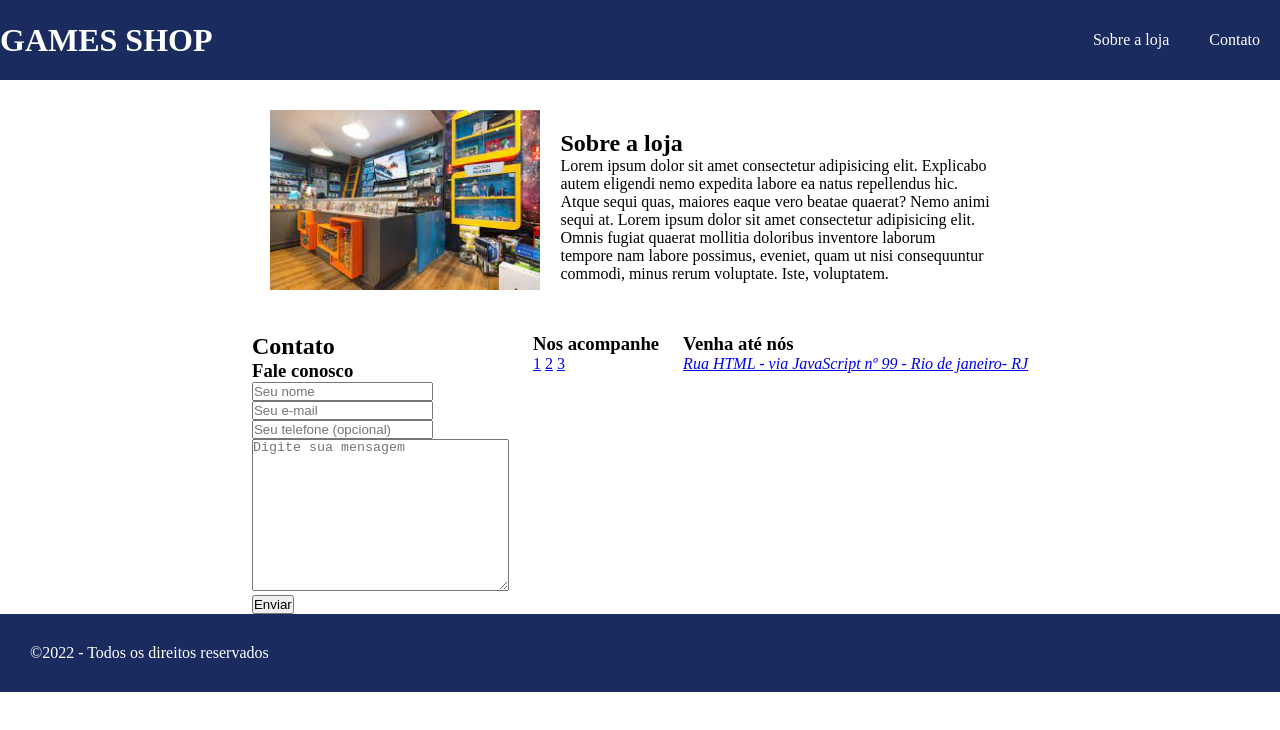
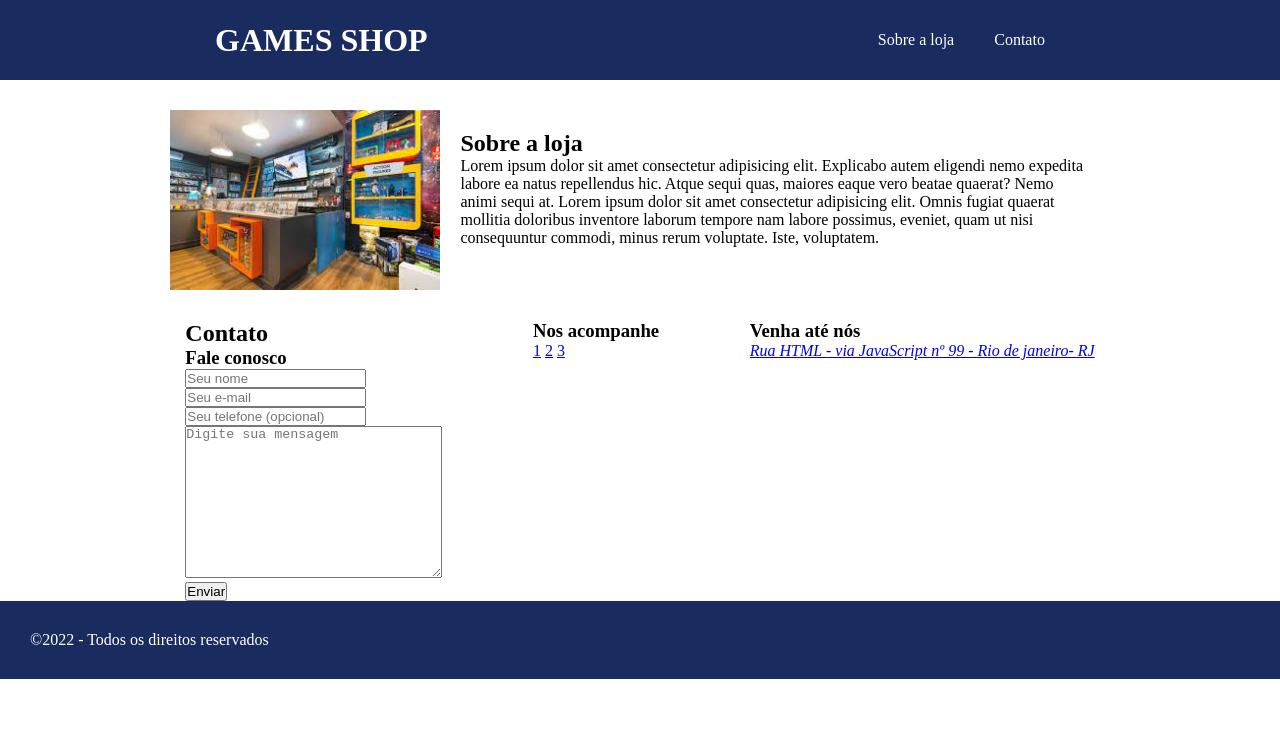
Before and after one commit to devanaclaramota/curso-ebac, a plain HTML site: page index.html in a window 1280 px wide. Drawn offline with Linux system fonts and the light colour scheme.

Commit message:
ajustes-tamanho

```diff
--- a/style.css
+++ b/style.css
@@ -8,7 +8,7 @@ header{
     color: #ffffff;
     height: 80px;
     display: flex;
-    justify-content: space-between;
+    justify-content: space-around;
     align-items: center;
 }
 ul{
@@ -24,7 +24,7 @@ header a {
     padding: 20px;
 }
 main{
-    width: 800px;
+    width: 1000px;
     margin: auto;
 }
 
```
